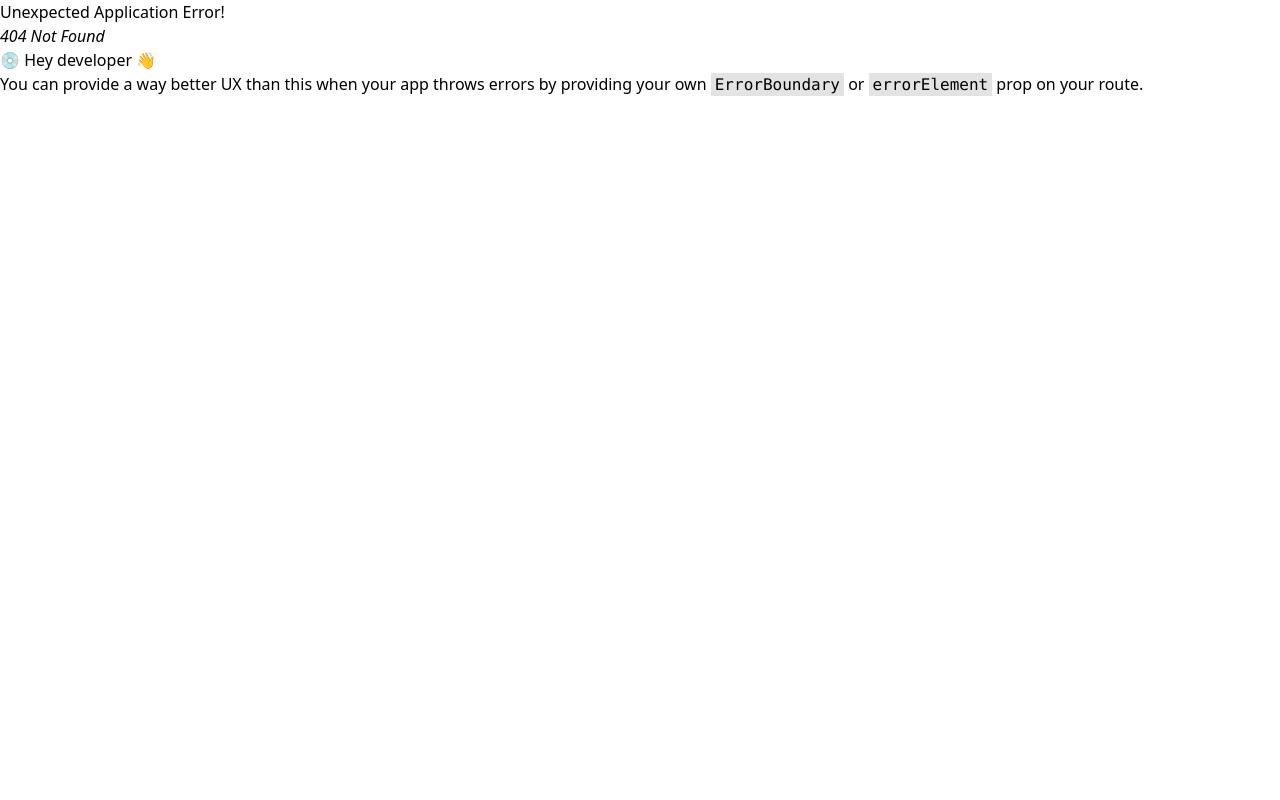
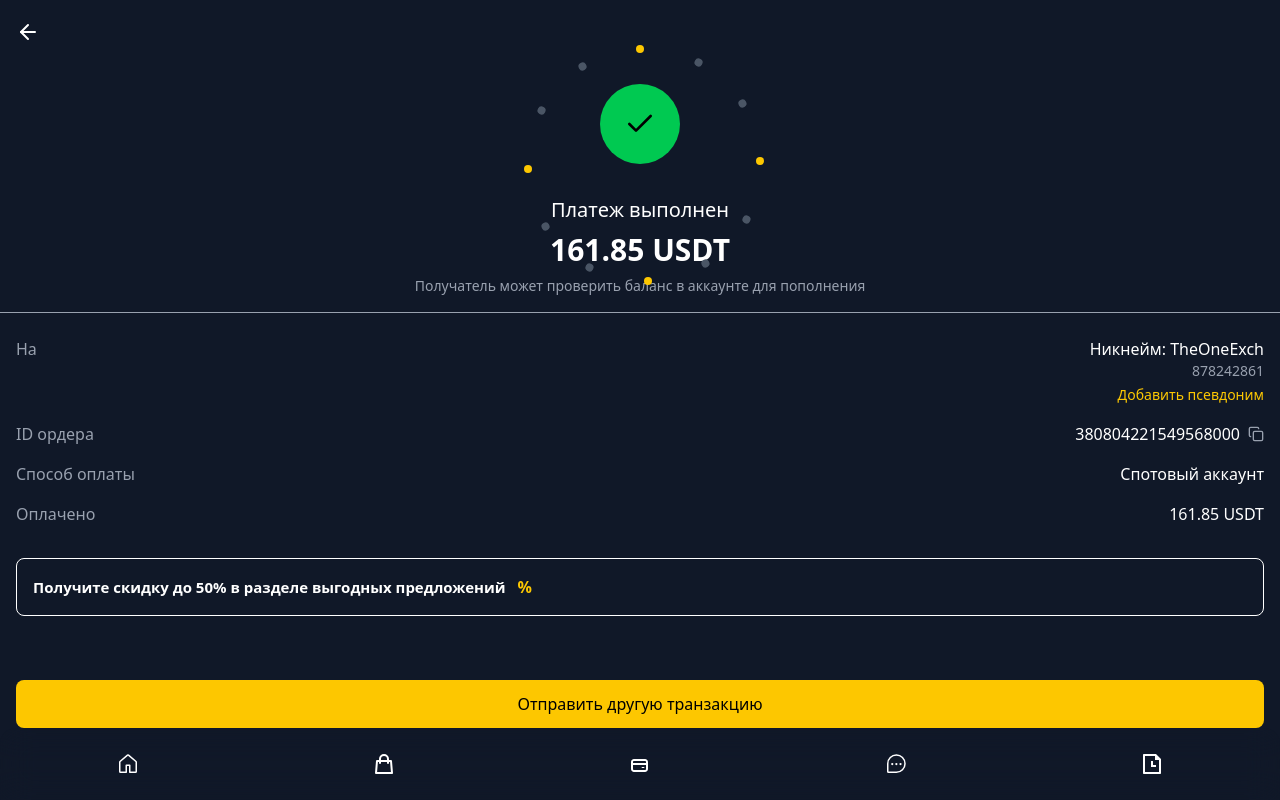
Before and after one commit to JasurbekJovliyev123/bank, a React (Vite) app: page /success in a window 1280 px wide. Before the commit this address had no page. Built offline with nearby package versions, Linux system fonts and the light colour scheme.

Commit message:
new page

```diff
--- a/package.json
+++ b/package.json
@@ -11,6 +11,7 @@
   },
   "dependencies": {
     "@tailwindcss/vite": "^4.1.11",
+    "lucide-react": "^0.541.0",
     "react": "^19.1.0",
     "react-dom": "^19.1.0",
     "react-icons": "^5.5.0",
--- a/src/App.jsx
+++ b/src/App.jsx
@@ -7,6 +7,7 @@ import Login from './pages/Login'
 import MyBudget from './pages/Budjet'
 import Transfer from './pages/Transfer'
 import Message from './pages/Message'
+import PaymentSucces from './pages/Congluration'
 const App = () => {
   const route=createBrowserRouter([
     {
@@ -35,6 +36,10 @@ const App = () => {
         {
             path:'/chat',
             element:<Message/>
+        },
+        {
+          path:'/success',
+          element:<PaymentSucces/>
         }
       ]
     }
--- a/src/components/CardCarusel.jsx
+++ b/src/components/CardCarusel.jsx
@@ -5,12 +5,12 @@ import { cards } from '../constans';
 const CardCarousel = () => {
   return (
     <div className="overflow-x-auto scrollbar-hide">
-      <div className="flex gap-4  py-4 w-max">
+      <div className="flex gap-4 py-4 w-max">
         {cards.map((card) => (
           <div
            style={{ background: card.gradient }}
             key={card.id}
-            className={`w-[148px]  h-[170px] rounded-2xl py-6 px-4 ${card.bg} flex-shrink-0 shadow-md transition hover:scale-105 duration-300`}
+            className={`w-[148px]  h-[170px] rounded-2xl py-6 px-4 ${card.bg} flex-shrink-0 shadow-md transition duration-300`}
           >
             <img src={logo} className='w-10 h-5 mb-7' alt="" />
             <div className="mt-2 text-[12px] font-medium text-[#272A32]">{card.title}</div>
--- a/src/components/Cards.jsx
+++ b/src/components/Cards.jsx
@@ -74,7 +74,7 @@ const Card = () => {
             }`}
             style={{ backfaceVisibility: 'hidden' }}
           >
-            {/* Old tomoni */}
+
             {!flipped && (
               <>
                 <div className="flex justify-between items-start">
--- /dev/null
+++ b/src/pages/Congluration.jsx
@@ -0,0 +1,104 @@
+import React from 'react';
+import { ArrowLeft, Check, Copy, Star } from 'lucide-react';
+import { useNavigate } from 'react-router-dom';
+
+function PaymentSucces() {
+  const navigate=useNavigate()
+  return (
+    <div className="min-h-screen bg-gray-900 text-white relative py-3 overflow-hidden">
+
+      <div className="px-4 py-2">
+        <ArrowLeft onClick={()=>navigate(-1)} className="w-6 h-6" />
+      </div>
+      <div className="flex justify-center items-center py-8 relative">
+        <div className="absolute">
+          <div className="w-40 h-40 relative">
+            {Array.from({ length: 12 }).map((_, i) => (
+              <div
+                key={i}
+                className="absolute w-2 h-2 rounded-full"
+                style={{
+                  left: '50%',
+                  top: '38%',
+                  transform: `rotate(${i * 30}deg) translateY(-60px) translateX(-50%)`,
+                  transformOrigin: '50% 60px',
+                }}
+              >
+                <div
+                  className={`w-2 h-2 rounded-full ${
+                    i % 3 === 0 ? 'bg-yellow-400' : 'bg-gray-600'
+                  }`}
+                />
+              </div>
+            ))}
+          </div>
+        </div>
+
+        <div className="w-20 h-20 bg-green-500 rounded-full flex items-center justify-center relative z-10">
+          <Check className="w-8 h-8 text-black" />
+        </div>
+      </div>
+
+      <div className="text-center mb-4">
+        <h1 className="text-xl text-white font-medium mb-2">Платеж выполнен</h1>
+        <p className="text-3xl font-bold">161.85 USDT</p>
+        <p className="text-gray-400 text-sm mt-2 px-2">
+          Получатель может проверить баланс в аккаунте для пополнения
+        </p>
+      </div>
+        <div className='w-full h-[1px] bg-gray-400 mb-6'>
+
+        </div>
+      <div className="px-4 space-y-4">
+        <div className="flex justify-between items-start">
+          <span className="text-gray-400">На</span>
+          <div className="text-right">
+            <p className="text-white">Никнейм: TheOneExch</p>
+            <p className="text-gray-400 text-sm">878242861</p>
+            <button className="text-yellow-400 text-sm mt-1">
+              Добавить псевдоним
+            </button>
+          </div>
+        </div>
+
+        <div className="flex justify-between items-center">
+          <span className="text-gray-400">ID ордера</span>
+          <div className="flex items-center gap-2">
+            <span className="text-white">380804221549568000</span>
+            <Copy className="w-4 h-4 text-gray-400" />
+          </div>
+        </div>
+
+        <div className="flex justify-between items-center">
+          <span className="text-gray-400">Способ оплаты</span>
+          <span className="text-white">Спотовый аккаунт</span>
+        </div>
+
+        <div className="flex justify-between items-center">
+          <span className="text-gray-400">Оплачено</span>
+          <span className="text-white">161.85 USDT</span>
+        </div>
+      </div>
+
+      <div className="mx-4 mt-8 p-4 border border-white rounded-lg flex items-center gap-3">
+
+        <div>
+          <p className="text-white text-[15px] font-semibold">
+            Получите скидку до 50% в разделе выгодных предложений
+          </p>
+        </div>
+         <div className="flex gap-1">
+            <span className="text-yellow-400 font-bold">%</span>
+        </div>
+      </div>
+
+      <div className="absolute bottom-18 left-4 right-4">
+        <button className="w-full bg-yellow-400 text-black py-3 rounded-lg font-medium">
+          Отправить другую транзакцию
+        </button>
+      </div>
+    </div>
+  );
+}
+
+export default PaymentSucces
--- a/src/pages/Login.jsx
+++ b/src/pages/Login.jsx
@@ -10,8 +10,6 @@ const Login = () => {
     if (passcode.length < 6) {
       setPasscode(passcode + digit);
       setFloatingDigit(digit);
-
-      // 2 soniyadan keyin yo‘qoladi
       setTimeout(() => {
         setFloatingDigit(null);
       }, 2000);
@@ -30,7 +28,6 @@ const Login = () => {
         </p>
         <p className="text-white mt-18 text-[17px] font-normal">Enter Passcode</p>
 
-        {/* Floating digit animation */}
         {floatingDigit !== null && (
           <span
             className="absolute left-1/2 -translate-x-1/2 text-white text-[40px] font-bold animate-float"
@@ -79,7 +76,6 @@ const Login = () => {
 
       <p className="text-[#F2FE8D] text-sm mt-4">Can not login?</p>
 
-      {/* Animation styles */}
       <style>
         {`
           @keyframes floatUp {
```
Also changed, not shown: 1 other file (tests, documents, lock files or other folders).
